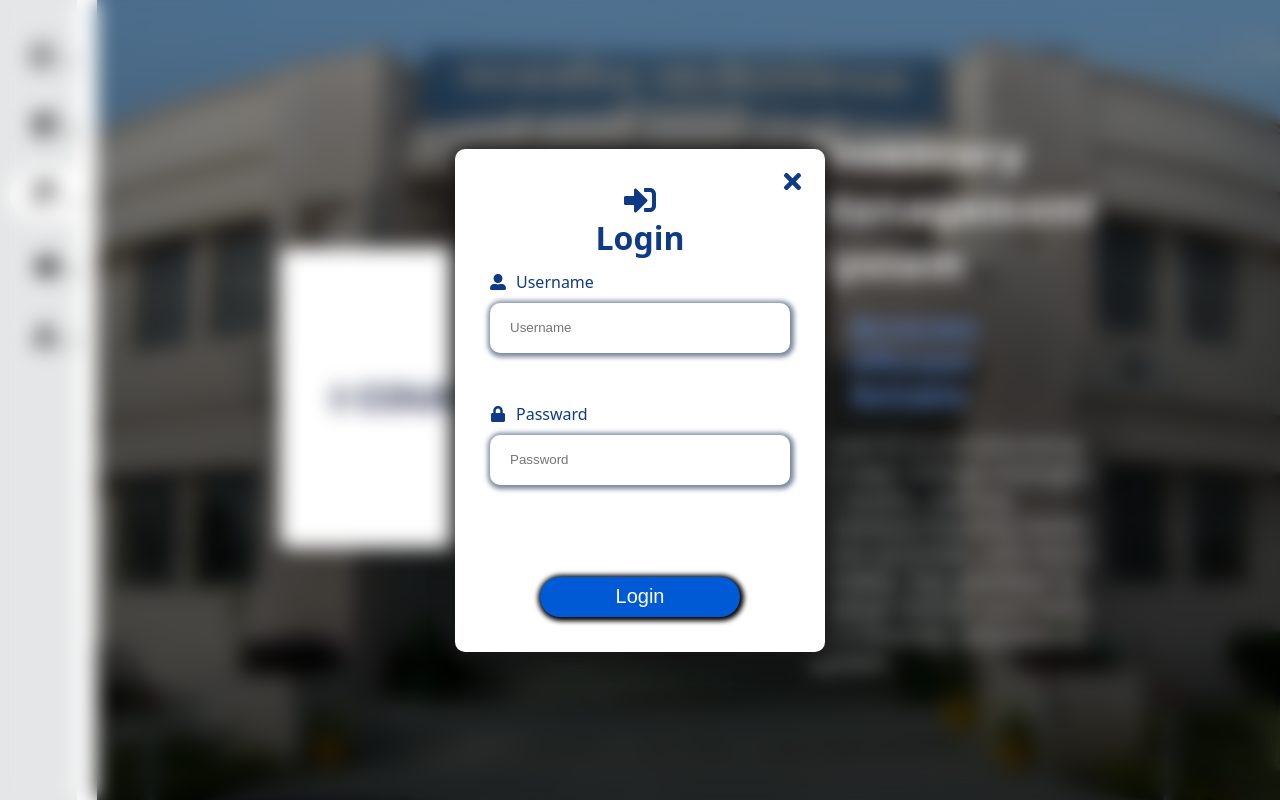
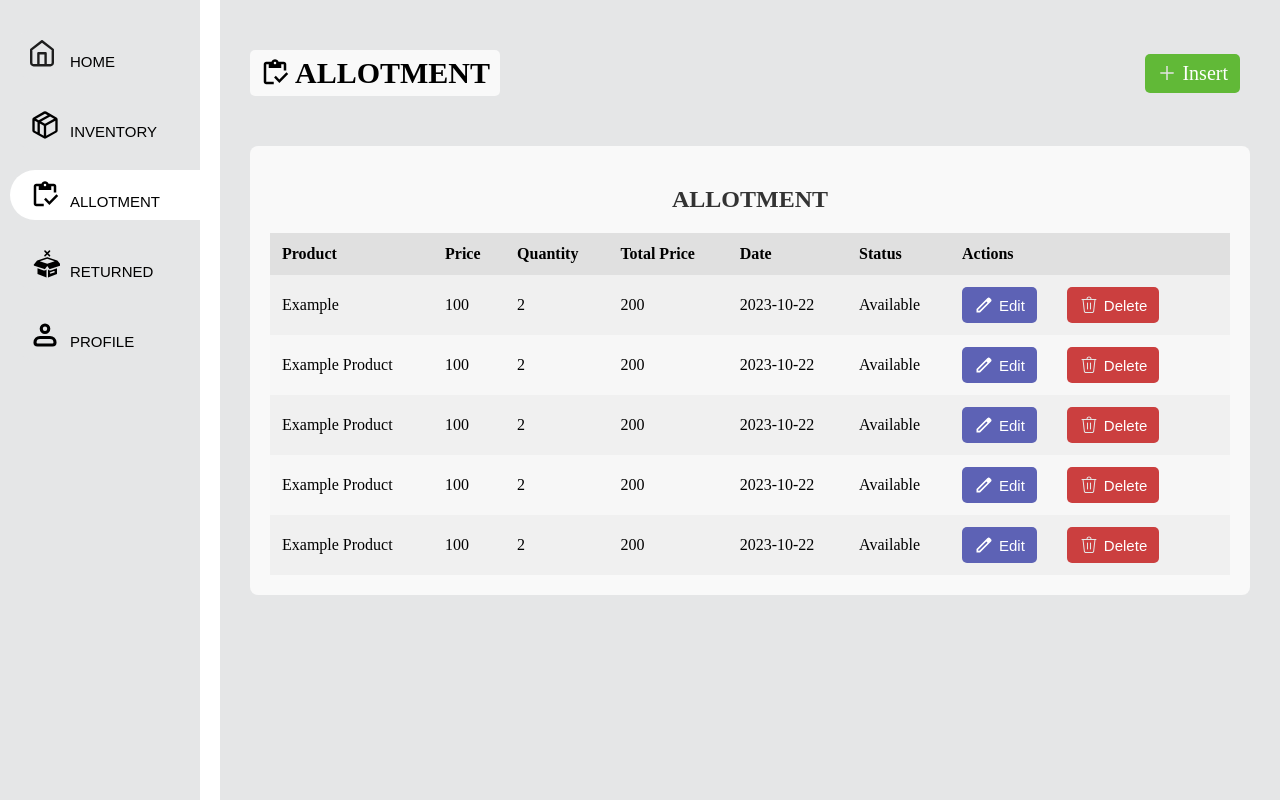
Before and after one commit to Abhinav-Sharmaaaa/Count-It, a React (Create React App) app: page /allotment in a window 1280 px wide. Built offline with nearby package versions, Linux system fonts and the light colour scheme.

Commit message:
added functionality of row addition and made the table and form dynamic

```diff
--- a/src/App.jsx
+++ b/src/App.jsx
@@ -35,7 +35,7 @@ function App() {
   }
 
   let values = {
-    isLogedin,
+    isLogedin:true,
     isLoginVisible,
     setisLoginVisible,
     setisLogedin,
--- a/src/Components/Allotment.jsx
+++ b/src/Components/Allotment.jsx
@@ -1,19 +1,71 @@
-import React from 'react'
+import React,{useState} from 'react'
 import DataTable from './DataTable'
 import { useUserContext } from '../Context/LoginContext'
+import DataInsertionForm from './DataInsertionForm';
+import { TableDataContext } from '../Context/TableDataContext';
+import { type } from '@testing-library/user-event/dist/type';
 
 export default function Allotment() {
 
+  const [showInsertForm, setshowInsertForm] = useState(false)
   const {imgs} = useUserContext();
+
+  const [data, setdata] = useState( [
+    { product: 'Example', price: 100, quantity: 2, totalPrice: 200, date: '2023-10-22', status: 'Available', edit:true, delete: true, },
+    { product: 'Example Product', price: 100, quantity: 2, totalPrice: 200, date: '2023-10-22', status: 'Available', edit:true, delete: true, },
+    { product: 'Example Product', price: 100, quantity: 2, totalPrice: 200, date: '2023-10-22', status: 'Available', edit:true, delete: true, },
+    { product: 'Example Product', price: 100, quantity: 2, totalPrice: 200, date: '2023-10-22', status: 'Available', edit:true, delete: true, },
+    { product: 'Example Product', price: 100, quantity: 2, totalPrice: 200, date: '2023-10-22', status: 'Available', edit:true, delete: true, },
+    ]);
+
+  const columns = [
+    { header: 'Product', accessor: 'product' },
+    { header: 'Price', accessor: 'price' },
+    { header: 'Quantity', accessor: 'quantity' },
+    { header: 'Total Price', accessor: 'totalPrice' },
+    { header: 'Date', accessor: 'date' },
+    { header: 'Status', accessor: 'status' },
+  ];
+
+  const fields = [
+    { label: 'Product', name: 'product', type: 'text', required: true },
+    { label: 'Price', name: 'price', type: 'number', required: true },
+    { label: 'Quantity', name: 'quantity', type: 'number', required: true },
+    { label: 'Status', name: 'status', type: 'select', options: [{ label: 'Available', value: 'Available' }, { label: 'Out-of-Stock', value: 'Out of Stock' }], required: true },
+    { label: 'Extra Field', name: 'extraField', type: 'text', required: true },
+  ]
+
+  const [formData, setFormData] = useState({
+    product: '',
+    price: '',
+    amount: '',
+    status: '',
+    extraField: ''
+  });
+
+  const handleChange = (e) => {
+    setFormData({ ...formData, [e.target.name]: e.target.value });
+  };
+
+  const handleSubmit = (e) => {
+    e.preventDefault();
+    setdata(...data,formData);
+  };
+
 
   return (
     <div className='component'>
       <div className="upper-half">
         <div className="component-title"> <img src={imgs.allotmentIcon}/> Allotment</div>
-        <div className="actions-to-perform btn"> <img src={imgs.plusIcon} alt="" /> Insert</div>
+        <div className="actions-to-perform btn"  onClick={()=>setshowInsertForm(!showInsertForm)}> <img src={imgs.plusIcon} alt="" /> Insert</div>
       </div>
 
-      <DataTable/>
+    <TableDataContext.Provider value={data}>
+
+    <DataInsertionForm fields={fields} formData={formData} handleChange={handleChange} handleSubmit={handleSubmit} showInsertForm={showInsertForm}/>
+    <DataTable columns={columns} showActions={true}/>
+
+    </TableDataContext.Provider>
     </div>
   )
 }
--- a/src/Components/DataInsertionForm.jsx
+++ b/src/Components/DataInsertionForm.jsx
@@ -1,7 +1,42 @@
-import React from 'react'
+import React,{useState} from 'react'
+import '../Styles/DataInsertionForm.css'
 
-export default function DataInsertionForm() {
+const DataInsertionForm = ({ fields, formData, handleChange, handleSubmit,showInsertForm}) => {
+
   return (
-    <div>DataInsertionForm</div>
-  )
-}
+    <div className={`stock-form-container  ${showInsertForm ? 'insert-form-visible':''}`}>
+      <h2>Add New Item</h2>
+
+      <form onSubmit={handleSubmit}  className='insert-form'>
+
+        {fields.map((field, index) => (
+          <label key={index}>
+            {field.label}:
+            {field.type === 'select' ? (
+
+              <select name={field.name} value={formData[field.name]} onChange={handleChange} required={field.required}>
+                <option value="" disabled>Select {field.label}</option>
+                {field.options.map((option, idx) => (
+                  <option key={idx} value={option.value}>{option.label}</option>
+                ))}
+              </select>
+            ) : (
+              <input
+                type={field.type}
+                name={field.name}
+                value={formData[field.name]}
+                onChange={handleChange}
+                required={field.required}
+              />
+            )}
+          </label>
+        ))}
+        <button className='btn' type="submit">Add Item</button>
+
+      </form>
+
+    </div>
+  );
+};
+
+export default DataInsertionForm;
--- a/src/Components/DataTable.jsx
+++ b/src/Components/DataTable.jsx
@@ -1,28 +1,14 @@
 import React from 'react'
 import { useUserContext } from '../Context/LoginContext';
-import { StockForm } from './Inventory';
+import { useTableDataContext } from '../Context/TableDataContext';
 
-export default function DataTable({setshowInsertForm,showInsertForm}) {
+export default function DataTable({columns,showActions}) {
 
   const {imgs,component} = useUserContext();
-
-
-    const isAllotment = (component == '/allotment');
-    const isInventory = (component == '/inventory');
-    const isReturned = (component == '/returned');
-
-    const data = [
-      { product: 'Example', price: 100, amount: 2, totalPrice: 200, date: '2023-10-22', status: 'Available' },
-      { product: 'Example Product', price: 100, amount: 2, totalPrice: 200, date: '2023-10-22', status: 'Available' },
-      { product: 'Example Product', price: 100, amount: 2, totalPrice: 200, date: '2023-10-22', status: 'Available' },
-      { product: 'Example Product', price: 100, amount: 2, totalPrice: 200, date: '2023-10-22', status: 'Available' },
-      { product: 'Example Product', price: 100, amount: 2, totalPrice: 200, date: '2023-10-22', status: 'Available' },
-    ];
+  const data = useTableDataContext();
 
   return (
     <>
-
-      <StockForm showInsertForm={showInsertForm}/>
 
       <div className="stock-table-container">
 
@@ -31,40 +17,32 @@ export default function DataTable({setshowInsertForm,showInsertForm}) {
       <table>
         <thead>
           <tr>
-              <th>Product</th>
-             {!isReturned && <th>Price</th>}
-              <th>Amount</th>
-             { isInventory && <th>Total Price</th>}
-              <th>Date</th>
-              {(isAllotment || isReturned) && <th>Branch</th>}
-              {isAllotment && <th>Lab</th>}
-              {isReturned && <th>Reason</th>}
-              <th>Status</th>
-              {!isReturned && <th>Actions</th>}
+            {columns.map((column, index) => (
+              <th key={index}>{column.header}</th>
+            ))}
+            {showActions && <th>Actions</th>}
           </tr>
         </thead>
         <tbody>
-            {data.map((item, index) => (
-                <tr key={index}>
-                <td>{item.product}</td>
-                {!isReturned && <td>{item.price}</td>}
-                <td>{item.amount}</td>
-                {isInventory && <td>{item.totalPrice}</td>}
-                <td>{item.date}</td>
-                {(isAllotment || isReturned) && <td>cse</td>}
-                {isAllotment && <td>software</td>}
-                {isReturned && <td>kucch bhi nahi</td>}
-                <td>{item.status}</td>
-                { !isReturned && <td className='actions'>
-                  <button className='actions-to-perform edit-btn btn'> <img src={imgs.editIcon}/> Edit</button>
-                  <button className='actions-to-perform delete-btn btn'> <img src={imgs.deleteIcon}/> Delete</button>
-                </td>}
+          {data.map((row, rowIndex) => (
+            <tr key={rowIndex}>
+              {columns.map((column, colIndex) => (
+                <td key={colIndex}>{row[column.accessor]}</td>
+              ))}
+              {showActions && (
+                <td className='actions'>
+                  {row.edit !== undefined && <button className='actions-to-perform edit-btn btn'> <img src={imgs.editIcon}/> Edit</button>
+                }
+                  {row.delete !== undefined && <button className='actions-to-perform delete-btn btn'> <img src={imgs.deleteIcon}/> Delete</button>
+                }
+                </td>
+              )}
             </tr>
           ))}
         </tbody>
       </table>
+      </div>
 
-      </div>
     </>
   )
 }
--- a/src/Components/Inventory.jsx
+++ b/src/Components/Inventory.jsx
@@ -2,12 +2,68 @@ import React,{useState} from 'react'
 import '../Styles/Inventory.css'
 import { useUserContext } from '../Context/LoginContext';
 import DataTable from './DataTable';
+import DataInsertionForm from './DataInsertionForm';
+import { TableDataContext } from '../Context/TableDataContext';
 
 
 export default function Inventory() {
 
   const [showInsertForm, setshowInsertForm] = useState(false);
   const {imgs} = useUserContext();
+
+
+  const [data, setdata] = useState([
+    { product: 'Example', price: 100, quantity: 2, totalPrice: 200, date: '2023-10-22', status: 'Available', edit:true, delete: true, },
+    { product: 'Example Product', price: 100, quantity: 2, totalPrice: 200, date: '2023-10-22', status: 'Available', edit:true, delete: true, },
+    { product: 'Example Product', price: 100, quantity: 2, totalPrice: 200, date: '2023-10-22', status: 'Available', edit:true, delete: true, },
+    { product: 'Example Product', price: 100, quantity: 2, totalPrice: 200, date: '2023-10-22', status: 'Available', edit:true, delete: true, },
+    { product: 'Example Product', price: 100, quantity: 2, totalPrice: 200, date: '2023-10-22', status: 'Available', edit:true, delete: true, },
+    ]);
+
+  const columns = [
+    { header: 'Product', accessor: 'product' },
+    { header: 'Price', accessor: 'price' },
+    { header: 'Quantity', accessor: 'quantity' },
+    { header: 'Total Price', accessor: 'totalPrice' },
+    { header: 'Date', accessor: 'date' },
+    { header: 'Status', accessor: 'status' },
+  ];
+
+  const fields = [
+    { label: 'Product', name: 'product', type: 'text', required: true },
+    { label: 'Price', name: 'price', type: 'number', required: true },
+    { label: 'Quantity', name: 'quantity', type: 'number', required: true },
+    { label: 'Date', name: 'date', type: 'date', required: true },
+    { label: 'Status', name: 'status', type: 'select', options: [{ label: 'Available', value: 'Available' }, { label: 'Out-of-Stock', value: 'Out of Stock' }], required: true },
+  ];
+
+  const [formData, setFormData] = useState({
+    product: '',
+    price: '',
+    quantity: '',
+    date: '',
+    status: '',
+    edit:true,
+    delete:true,
+  });
+
+  const handleChange = (e) => {
+    setFormData({ ...formData, [e.target.name]: e.target.value });
+  };
+
+  const handleSubmit = (e) => {
+    e.preventDefault();
+    setdata([...data,formData]);
+    setFormData({
+      // product: '',
+      // price: '',
+      // quantity: '',
+      // date: '',
+      // status: '',
+      // edit:true,
+      // delete:true,
+    });
+  };
 
   return(
     <div className='component'>
@@ -17,69 +73,12 @@ export default function Inventory() {
         <div className="actions-to-perform btn"  onClick={()=>setshowInsertForm(!showInsertForm)}> <img src={imgs.plusIcon} alt="" /> Insert</div>
       </div>
 
-      <DataTable showInsertForm={showInsertForm} setshowInsertForm={setshowInsertForm}/>
+    <TableDataContext.Provider value={data}>
 
+      <DataInsertionForm fields={fields} formData={formData} handleChange={handleChange} handleSubmit={handleSubmit} showInsertForm={showInsertForm}/>
+      <DataTable columns={columns} showActions={true}/>
+
+    </TableDataContext.Provider>
     </div>
   );
 }
-
-export const StockForm = ({ addItem , showInsertForm}) => {
-  const [formData, setFormData] = useState({
-    product: '',
-    price: '',
-    amount: '',
-    totalPrice: '',
-    date: '',
-    status: ''
-  });
-
-  const handleChange = (e) => {
-    setFormData({ ...formData, [e.target.name]: e.target.value });
-  };
-
-  const handleSubmit = (e) => {
-    e.preventDefault();
-    addItem(formData);
-    setFormData({
-      product: '',
-      price: '',
-      amount: '',
-      totalPrice: '',
-      date: '',
-      status: ''
-    });
-  };
-
-  return (
-    <div className={`stock-form-container  ${showInsertForm ? 'insert-form-visible':''}`}>
-      <h2>Add New Item</h2>
-      <form className='insert-form' onSubmit={handleSubmit}>
-        <label>
-          Product:
-          <input type="text" name="product" value={formData.product} onChange={handleChange} required />
-        </label>
-        <label>
-          Price:
-          <input type="number" name="price" value={formData.price} onChange={handleChange} required />
-        </label>
-        <label>
-          Amount:
-          <input type="number" name="amount" value={formData.amount} onChange={handleChange} required />
-        </label>
-        <label>
-          Total Price:
-          <input type="number" name="totalPrice" value={formData.totalPrice} onChange={handleChange} required />
-        </label>
-        <label>
-          Date:
-          <input type="date" name="date" value={formData.date} onChange={handleChange} required />
-        </label>
-        <label>
-          Status:
-          <input type="text" name="status" value={formData.status} onChange={handleChange} required />
-        </label>
-        <button className='btn' type="submit">Add Item</button>
-      </form>
-    </div>
-  );
-};
--- a/src/Components/Returned.jsx
+++ b/src/Components/Returned.jsx
@@ -1,9 +1,29 @@
 import React from 'react'
 import DataTable from './DataTable'
 import { useUserContext } from '../Context/LoginContext'
+import { TableDataContext } from '../Context/TableDataContext';
 
 export default function Returned() {
   const {imgs} = useUserContext();
+
+  const data = [
+    { product: 'Example jfjkagh ', price: 100, quantity: 2, totalPrice: 200, date: '2023-10-22', status: 'Available', edit:true, delete: true, },
+    { product: 'Example Product', price: 100, quantity: 2, totalPrice: 200, date: '2023-10-22', status: 'Available', edit:true, delete: true, },
+    { product: 'Example Product', price: 100, quantity: 2, totalPrice: 200, date: '2023-10-22', status: 'Available', edit:true, delete: true, },
+    { product: 'Example Product', price: 100, quantity: 2, totalPrice: 200, date: '2023-10-22', status: 'Available', edit:true, delete: true, },
+    { product: 'Example Product', price: 100, quantity: 2, totalPrice: 200, date: '2023-10-22', status: 'Available', edit:true, delete: true, },
+    ];
+
+    const columns = [
+      { header: 'Product', accessor: 'product' },
+      { header: 'Price', accessor: 'price' },
+      { header: 'Quantity', accessor: 'quantity' },
+      { header: 'Date', accessor: 'date' },
+      { header: 'Status', accessor: 'status' },
+      { header: 'Lab', accessor: '' },
+      { header: 'Branch', accessor: '' },
+    ];
+
   return (
     <div className='component'>
 
@@ -12,7 +32,12 @@ export default function Returned() {
         <div className="actions-to-perform btn edit-btn"> <img src={imgs.clearIcon} alt="" /> Clear</div>
       </div>
 
-      <DataTable/>
+      <TableDataContext.Provider value={data}>
+
+      <DataTable columns={columns} data={data} showActions={true}/>
+
+      </TableDataContext.Provider>
+
     </div>
   )
 }
--- /dev/null
+++ b/src/Context/TableDataContext.js
@@ -0,0 +1,14 @@
+import { createContext, useContext } from "react";
+
+const TableDataContext = createContext({
+    data:[],
+    insertRow: (row)=>{},
+    deleteRow: (id)=>{},
+    editRow: (id,row)=>{},
+});
+
+const useTableDataContext = ()=>{
+    return useContext(TableDataContext);
+}
+
+export {TableDataContext,useTableDataContext};
--- /dev/null
+++ b/src/Styles/DataInsertionForm.css
@@ -0,0 +1,48 @@
+.stock-form-container {
+    display: none;
+    padding: 20px;
+    width: 50%;
+    min-width: 400px;
+    background-color: #f9f9f9;
+    border-radius: 8px;
+    margin: 20px 0;
+  }
+
+  .stock-form-container h2{
+    text-align: center;
+    padding: 20px;
+  }
+
+  .insert-form {
+    display: flex;
+    flex-direction: column;
+  }
+
+  .insert-form label {
+    margin-bottom: 15px;
+    font-weight: bold;
+    color: #333;
+  }
+
+  .insert-form input, .insert-form select {
+    width: 90%;
+    display: block;
+    padding: 8px;
+    outline: none;
+    border-radius: 5px;
+    border: 1px solid #e0e0e0;
+    background-color: #fff;
+    margin-top: 5px;
+  }
+
+  .insert-form button {
+    padding: 10px;
+    border: none;
+    border-radius: 5px;
+    cursor: pointer;
+    background-color: #61b937;
+  }
+
+  .stock-form-container.insert-form-visible{
+    display: initial;
+  }
--- a/src/Styles/Inventory.css
+++ b/src/Styles/Inventory.css
@@ -97,54 +97,3 @@
   .actions-to-perform img{
     height: 20px;
   }
-
-
-
-  .stock-form-container {
-    display: none;
-    padding: 20px;
-    width: 50%;
-    min-width: 400px;
-    background-color: #f9f9f9;
-    border-radius: 8px;
-    margin: 20px 0;
-  }
-
-  .stock-form-container h2{
-    text-align: center;
-    padding: 20px;
-  }
-
-  .insert-form {
-    display: flex;
-    flex-direction: column;
-  }
-
-  .insert-form label {
-    margin-bottom: 15px;
-    font-weight: bold;
-    color: #333;
-  }
-
-  .insert-form input {
-    width: 90%;
-    display: block;
-    padding: 8px;
-    outline: none;
-    border-radius: 5px;
-    border: 1px solid #e0e0e0;
-    background-color: #fff;
-    margin-top: 5px;
-  }
-
-  .insert-form button {
-    padding: 10px;
-    border: none;
-    border-radius: 5px;
-    cursor: pointer;
-    background-color: #61b937;
-  }
-
-  .stock-form-container.insert-form-visible{
-    display: initial;
-  }
```
Also changed, not shown: src/TempoaryData/inventoryTable.js (added, +50 -0 lines). Lines whose indentation alone changed are shown as unchanged.
